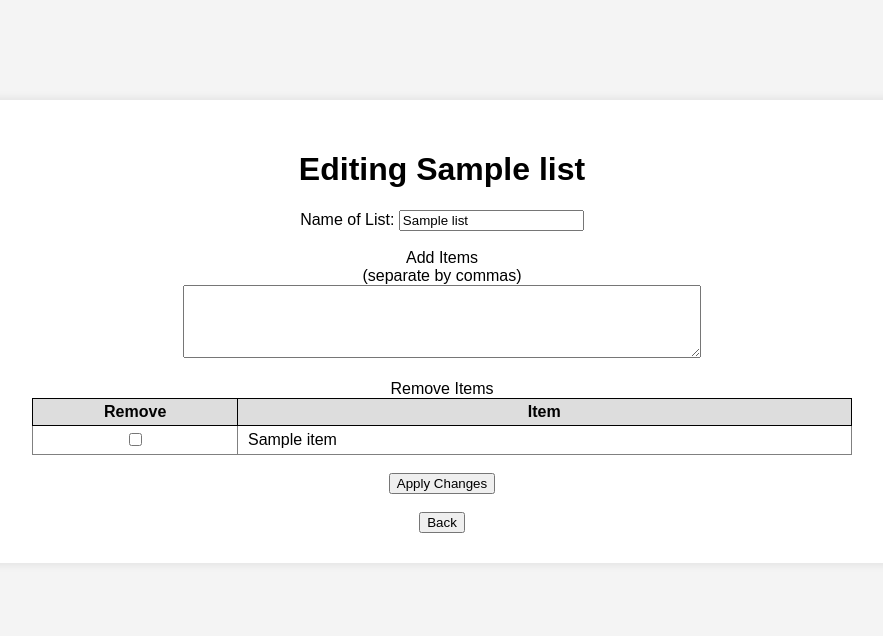
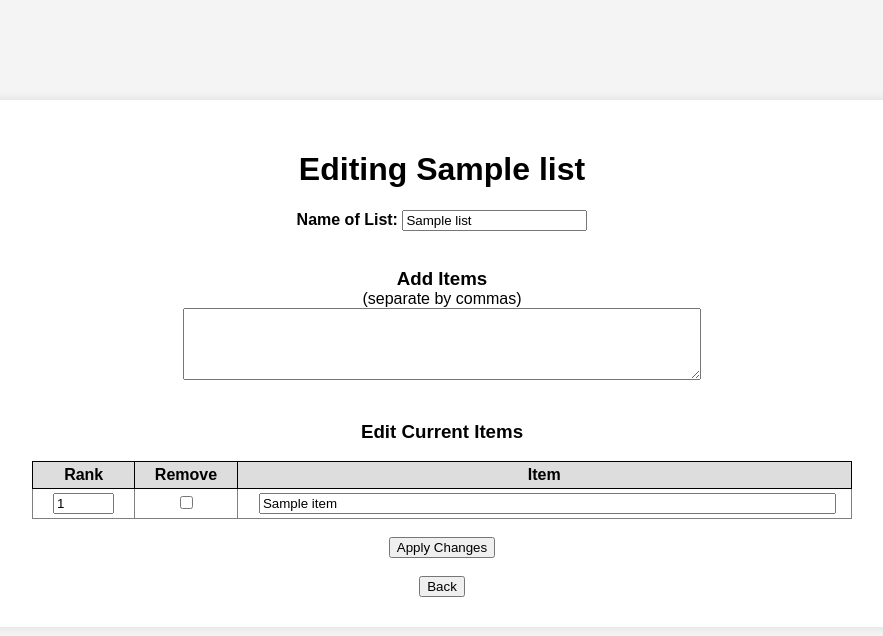
Before and after one commit to JoeArchibold/GiftListApp, a Flask app: template templates/listEdit.html in a window 1280 px wide. Shown: the top 636 px of the page, without its empty margins (198-1081 px from the left). Run offline with Flask 2, Linux system fonts and the light colour scheme; the template is opened without the code that fills it: most values are stand-ins (such as "Sample title", 1, 10 or a date in 2020).

Commit message:
improved the edit page and fixed the bug my dad thought was the end of the world

```diff
--- a/app.py
+++ b/app.py
@@ -31,7 +31,8 @@ def generateLists():
             itemToAdd = {
                 "name": f'Item {j}',
                 "isChecked": False,
-                "rank": j + 1
+                "rank": j + 1,
+                "id": j
             }
             listToAdd['items'].append(itemToAdd)
         returnList.append(listToAdd)
@@ -39,6 +40,20 @@ def generateLists():
     db.lists.insert_many(returnList)
 
     return returnList
+
+def fixItems():
+    documents = list(db.lists.find())
+    response = jsonify(documents)
+    lists = json.loads(response.data)
+
+    for curlist in lists:
+        for val, item in enumerate(curlist['items']):
+            curlist['items'][val]['id'] = val
+
+        db.lists.update_one({'_id': int(curlist['_id'])}, {'$set': curlist})
+
+
+
 
 def getList(listId):
     listId = int(listId)
@@ -162,7 +177,8 @@ def create():
             itemsToAdd.append({
                 "name": item,
                 "isChecked": False,
-                "rank": len(itemsToAdd)+1
+                "rank": 0,
+                "id": len(itemsToAdd)
             })
 
         new_id = db.lists.find().sort("_id", -1).limit(1).next()["_id"] + 1
@@ -214,7 +230,7 @@ def listGuest(listId):
     curList = getList(listId)
     if request.method == "POST":
         for val,item in enumerate(curList['items']):
-            if request.form.get(item['name']) == 'on':
+            if request.form.get(f'{item["id"]}-pur') == 'on':
                 curList['items'][val]['isChecked'] = True
             else:
                 curList['items'][val]['isChecked'] = False
@@ -239,15 +255,16 @@ def listEdit(listId):
 
     if request.method == "POST":
         for val,item in enumerate(curList['items']):
-            if request.form.get(item['name']) == 'on':
+            if request.form.get(f'{item["id"]}-remove') == 'on':
                 curList['items'][val] = None
+            else:
+                curList['items'][val]['rank'] = request.form.get(f'{item["id"]}-rank')
+                curList['items'][val]['name'] = request.form.get(f'{item["id"]}-name')
 
         curList['items'] = list(filter(None, curList['items']))
 
-        for val,item in enumerate(curList['items']):
-            curList['items'][val]['rank'] = val+1
+        inString = [str.strip() for str in request.form.get("textAdd").split(',')]
 
-        inString = [str.strip() for str in request.form.get("textAdd").split(',')]
 
         for item in inString:
             if item == "":
@@ -256,8 +273,11 @@ def listEdit(listId):
             curList['items'].append({
                 "name": item,
                 "isChecked": False,
-                "rank": len(curList['items']) + 1
+                "rank": 0,
+                "id": max(curList['items'], key=lambda x: x['id'])['id'] + 1
             })
+
+        curList['items'] = sorted(curList['items'], key=lambda x: int(x['rank']) if int(x['rank']) > 0 else 1000000)
 
         curList['name'] = request.form.get("listName")
 
@@ -267,5 +287,6 @@ def listEdit(listId):
 
     return render_template("listEdit.html", list=curList)
 
+
 if __name__ == '__main__':
     app.run(host='0.0.0.0', port=5000, threaded=False, debug=True)
--- a/templates/listEdit.html
+++ b/templates/listEdit.html
@@ -8,7 +8,21 @@
     <style>
         #textAdd {
             width: 50%;
+            min-width: 30em;
+            max-width: 90%;
             height: 5em;
+        }
+        .rankIn {
+            max-width: 4em;
+        }
+        h3 {
+            margin-bottom: 0;
+        }
+        .items {
+            text-align: center;
+        }
+        .itemIn {
+            width: 95%;
         }
     </style>
     <title>{{ list.name }}</title>
@@ -19,17 +33,18 @@
         <h1>Editing  {{ list.name }}</h1>
 
         <form action="/lists/{{list._id}}/edit", method="post">
-            <label for="listName">Name of List:</label>
+            <label for="listName"><b>Name of List:</b></label>
             <input id="listName" name="listName" type="text" value="{{list.name}}"><br><br>
 
-            <label for="textAdd">Add Items</label><br>
+            <h3>Add Items</h3>
             <label for="textAdd">(separate by commas)</label><br>
             <textarea row="5" cols="60" id="textAdd" name="textAdd" type="text"></textarea><br><br>
 
-            <label>Remove Items</label><br>
+            <h3>Edit Current Items</h3><br>
             <table>
                 <thead>
                 <tr>
+                    <th>Rank</th>
                     <th>Remove</th>
                     <th>Item</th>
                 </tr>
@@ -37,10 +52,15 @@
                 <tbody>
                     {% for item in list['items'] %}
                     <tr>
+                        <td>
+                            <input class="rankIn" size="3" min="0" max="1000000" id="{{item.id}}-rank" name="{{item.id}}-rank" type="number" value="{{item.rank}}">
+                        </td>
                         <td class="remove">
-                            <input id="{{item.name}}" name="{{item.name}}" type="checkbox">
+                            <input id="{{item.id}}-remove" name="{{item.id}}-remove" type="checkbox">
                         </td>
-                        <td class="items">{{item.name}}</td>
+                        <td class="items">
+                            <input class="itemIn" id="{{item.id}}-name" name="{{item.id}}-name" type="text" value="{{item.name}}">
+                        </td>
                     </tr>
                     {% endfor %}
                 </tbody>
--- a/templates/listGuest.html
+++ b/templates/listGuest.html
@@ -25,9 +25,9 @@
                     <tr>
                         <td class="purchased">
                             {% if item.isChecked == True %}
-                                <input id="{{item.name}}" name="{{item.name}}" type="checkbox" checked>
+                                <input id="{{item.id}}-pur" name="{{item.id}}-pur" type="checkbox" checked>
                             {% else %}
-                                <input id="{{item.name}}" name="{{item.name}}" type="checkbox">
+                                <input id="{{item.id}}-pur" name="{{item.id}}-pur" type="checkbox">
                             {% endif %}
                         </td>
                         <td class="items">{{item.name}}</td>
--- a/templates/listOwner.html
+++ b/templates/listOwner.html
@@ -21,7 +21,7 @@
         <table>
             <thead>
             <tr>
-                <th>🎁</th>
+                <th>Rank</th>
                 <th>Items</th>
             </tr>
             </thead>
```
